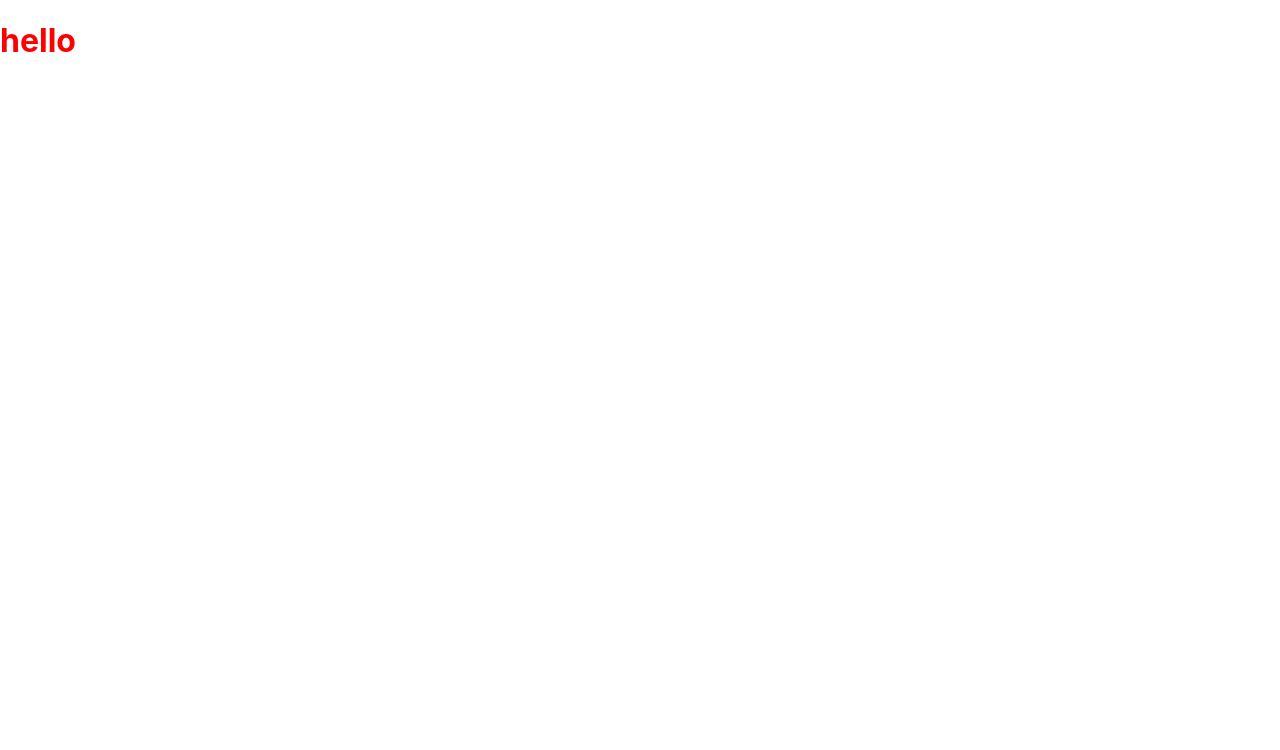
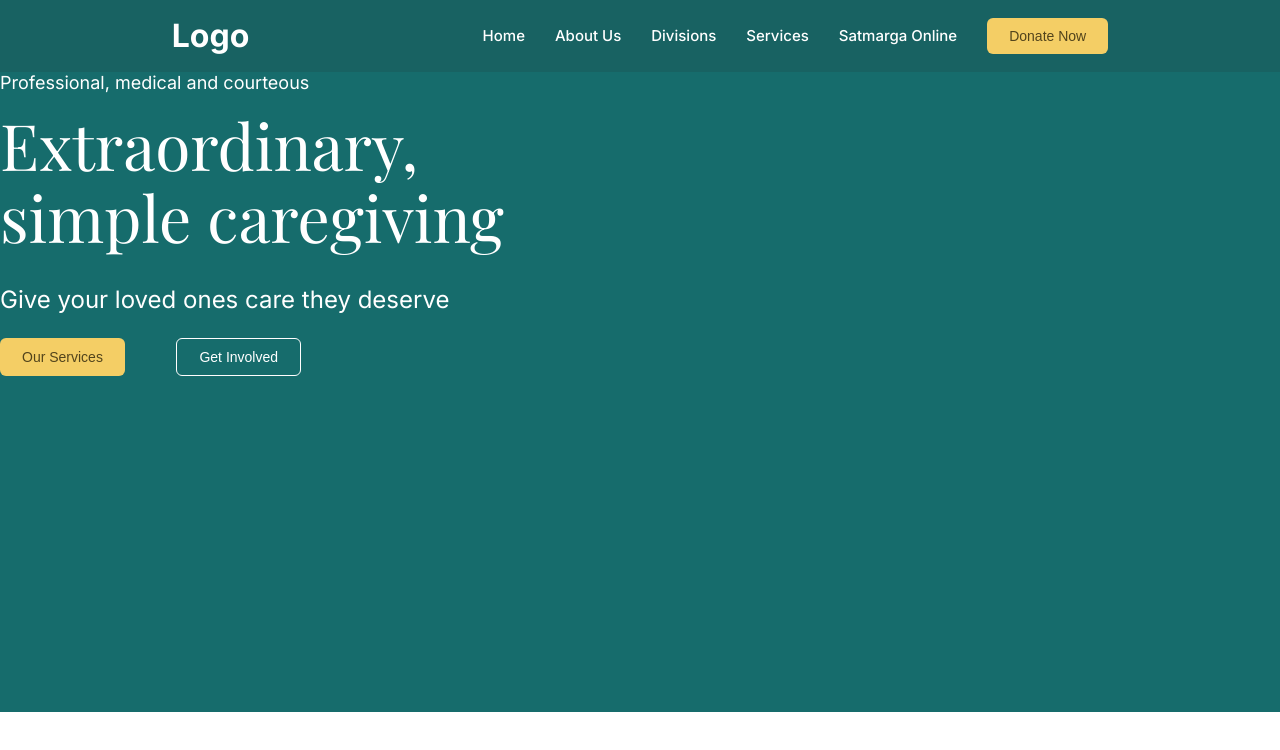
Before and after one commit to arjansunar/old-age-home, a Next.js app: page / in a window 1280 px wide. Shown: the top 750 px of the page. Built offline with nearby package versions, Linux system fonts and the light colour scheme.

Commit message:
making the navbar

```diff
--- /dev/null
+++ b/components/Button/Button.jsx
@@ -0,0 +1,14 @@
+import styles from "./Button.module.scss";
+
+// button varent: primary, outlined
+function Button({ text, variant }) {
+  return (
+    <button
+      className={variant == "outlined" ? styles.outlined : styles.primary}
+    >
+      {text}
+    </button>
+  );
+}
+
+export default Button;
--- /dev/null
+++ b/components/Button/Button.module.scss
@@ -0,0 +1,20 @@
+.base-btn {
+  padding: 10px 22px;
+  border-radius: 6px;
+  font-size: 14px;
+  font-weight: 500;
+  border: none;
+}
+
+.primary {
+  @extend .base-btn;
+  background-color: var(--c-b-primary);
+  color: #52441c;
+}
+
+.outlined {
+  @extend .base-btn;
+  background: transparent;
+  color: white;
+  border: 1px solid white;
+}
--- /dev/null
+++ b/components/Header/Header.jsx
@@ -0,0 +1,50 @@
+import Button from "../Button/Button";
+import styles from "./Header.module.scss";
+import { GiHamburgerMenu as Menu } from "react-icons/gi";
+import { CgClose as MenuClose } from "react-icons/cg";
+import { useState } from "react";
+function Header() {
+  const [openNav, setOpenNav] = useState(false);
+  return (
+    <header className={styles.header}>
+      <nav className={styles.nav}>
+        <h2 className={styles.logo}>Logo</h2>
+        <label
+          htmlFor="nav-toggle"
+          className={styles.navToggleLabel}
+          onClick={() => setOpenNav(!openNav)}
+        >
+          {openNav ? <MenuClose /> : <Menu />}
+        </label>
+        <input
+          type="checkbox"
+          name="nav-toggle"
+          id="nav-toggle"
+          className={styles.navToggle}
+        />
+        <ul className={styles.navItem}>
+          <li className={styles.navItems}>
+            <a href="#">Home</a>
+          </li>
+          <li className={styles.navItems}>
+            <a href="#">About Us</a>
+          </li>
+          <li className={styles.navItems}>
+            <a href="#">Divisions</a>
+          </li>
+          <li className={styles.navItems}>
+            <a href="#">Services</a>
+          </li>
+          <li className={styles.navItems}>
+            <a href="#">Satmarga Online</a>
+          </li>
+          <li className={styles.navButtonWrapper}>
+            <Button text="Donate Now" variant="primary" />
+          </li>
+        </ul>
+      </nav>
+    </header>
+  );
+}
+
+export default Header;
--- /dev/null
+++ b/components/Header/Header.module.scss
@@ -0,0 +1,118 @@
+.header {
+  text-align: center;
+  position: fixed;
+  z-index: 999;
+  top: 0;
+  width: 100%;
+  ul,
+  li,
+  a {
+    text-decoration: none;
+    list-style: none;
+  }
+
+  font-weight: 500;
+  font-size: 14px;
+
+  background-color: var(--c-d-primary);
+  color: var(--c-t-light);
+}
+.nav {
+  height: var(--nav-height);
+  position: relative;
+  .logo {
+    font-size: 2rem;
+    line-height: var(--nav-height);
+  }
+
+  .navToggle {
+    display: none;
+  }
+  .navToggleLabel {
+    cursor: pointer;
+    position: absolute;
+    top: 0;
+    left: 0;
+    font-size: 1.5em;
+    height: var(--nav-height);
+    display: flex;
+    align-items: center;
+    margin-left: 2em;
+
+    &:focus {
+      outline: none;
+    }
+  }
+  .navItem {
+    padding: 1em 0;
+    transform: scale(1, 0);
+    transform-origin: top;
+    transition: transform 250ms ease-in-out;
+    text-align: left;
+
+    .navItems a {
+      opacity: 0;
+      transition: opacity 150ms ease-in-out;
+      line-height: 1.5em;
+      color: inherit;
+    }
+
+    .navButtonWrapper {
+      @extend .navItems;
+      display: flex;
+      justify-content: center;
+      align-items: center;
+    }
+  }
+
+  .navToggle:checked ~ .navItem {
+    transform: scale(1, 1);
+
+    .navItems a {
+      opacity: 1;
+      transition: opacity 250ms ease-in-out 150ms;
+    }
+  }
+
+  @media (max-width: 860px) {
+    .navItem {
+      background-color: var(--c-d-primary);
+      display: flex;
+      justify-content: center;
+      flex-direction: column;
+      align-items: center;
+      row-gap: 2em;
+    }
+  }
+  @media (min-width: 860px) {
+    display: grid;
+    grid-template-columns: 1fr auto minmax(620px, 5fr) 1fr;
+    grid-template-areas: "a logo main s ";
+
+    .logo {
+      grid-area: logo;
+    }
+
+    .navItem {
+      grid-area: main;
+      width: 100%;
+      padding: 0 0;
+      transform: scale(1, 1);
+      display: flex;
+      column-gap: 2em;
+      justify-content: flex-end;
+      .navItems a {
+        opacity: 1;
+        line-height: var(--nav-height);
+      }
+    }
+
+    .navToggleLabel {
+      display: none;
+    }
+  }
+
+  @media (min-width: 1100px) {
+    font-size: 15px;
+  }
+}
--- /dev/null
+++ b/components/HeroSection/Hero.module.scss
@@ -0,0 +1,36 @@
+.hero {
+  margin-top: var(--nav-height);
+  background: var(--c-l-primary);
+  min-height: 80vh;
+
+  color: var(--c-t-light);
+
+  .textWrapper {
+    max-width: 515px;
+    .tag {
+      font-size: 18px;
+      font-weight: 400;
+    }
+    .title {
+      margin-top: 1rem;
+      font-family: var(--ff-playfair);
+      font-size: 4rem;
+      line-height: 4.5rem;
+      font-weight: 400;
+    }
+
+    .subtitle {
+      margin-top: 2rem;
+      font-weight: 400;
+      font-size: 1.5rem;
+    }
+
+    .btnWrapper {
+      margin-top: 1.5rem;
+      display: flex;
+      column-gap: 10%;
+    }
+  }
+  //   display: grid;
+  //   grid-template-columns: 1fr minmax(800px 6fr) 1fr;
+}
--- /dev/null
+++ b/components/HeroSection/index.jsx
@@ -0,0 +1,28 @@
+import Button from "../Button/Button";
+import styles from "./Hero.module.scss";
+// import Img from "next/image";
+
+function Hero() {
+  return (
+    <section className={styles.hero}>
+      <div className={styles.textWrapper}>
+        <span className={styles.tag}>Professional, medical and courteous </span>
+        <h2 className={styles.title}>Extraordinary, simple caregiving</h2>
+        <p className={styles.subtitle}>
+          Give your loved ones care they deserve
+        </p>
+        <div className={styles.btnWrapper}>
+          <Button text="Our Services" />
+          <Button text="Get Involved" variant="outlined" />
+        </div>
+      </div>
+      <div>
+        <div className={styles.imageWrapper}>
+          {/* <Img src="" width="421" height="452" /> */}
+        </div>
+      </div>
+    </section>
+  );
+}
+
+export default Hero;
--- a/package.json
+++ b/package.json
@@ -12,6 +12,7 @@
     "next": "11.1.2",
     "react": "17.0.2",
     "react-dom": "17.0.2",
+    "react-icons": "^4.2.0",
     "sass": "^1.39.0"
   },
   "devDependencies": {
--- /dev/null
+++ b/pages/_document.js
@@ -0,0 +1,29 @@
+import Document, { Html, Head, Main, NextScript } from "next/document";
+
+class MyDocument extends Document {
+  static async getInitialProps(ctx) {
+    const initialProps = await Document.getInitialProps(ctx);
+    return { ...initialProps };
+  }
+
+  render() {
+    return (
+      <Html>
+        <Head>
+          <link rel="preconnect" href="https://fonts.googleapis.com" />
+          <link rel="preconnect" href="https://fonts.gstatic.com" crossOrigin />
+          <link
+            href="https://fonts.googleapis.com/css2?family=Inter:wght@400;500;700&family=Playfair+Display:wght@400;500&display=swap"
+            rel="stylesheet"
+          />
+        </Head>
+        <body>
+          <Main />
+          <NextScript />
+        </body>
+      </Html>
+    );
+  }
+}
+
+export default MyDocument;
--- a/pages/index.js
+++ /dev/null
@@ -1,11 +0,0 @@
-import Head from "next/head";
-import Image from "next/image";
-import styles from "../styles/Home.module.scss";
-
-export default function Home() {
-  return (
-    <div className={styles.container}>
-      <h1>hello</h1>
-    </div>
-  );
-}
--- /dev/null
+++ b/pages/index.jsx
@@ -0,0 +1,15 @@
+import Head from "next/head";
+import Image from "next/image";
+import Header from "../components/Header/Header";
+import Hero from "../components/HeroSection";
+
+export default function Home() {
+  return (
+    <div>
+      <Header />
+      <main>
+        <Hero />
+      </main>
+    </div>
+  );
+}
--- a/styles/Home.module.scss
+++ /dev/null
@@ -1,5 +0,0 @@
-.container {
-  h1 {
-    color: red;
-  }
-}
--- a/styles/globals.css
+++ b/styles/globals.css
@@ -1,16 +1,42 @@
-html,
-body {
-  padding: 0;
-  margin: 0;
-  font-family: -apple-system, BlinkMacSystemFont, Segoe UI, Roboto, Oxygen,
-    Ubuntu, Cantarell, Fira Sans, Droid Sans, Helvetica Neue, sans-serif;
+:root {
+  --nav-height: 72px;
+  /* font family */
+  --ff-inter: "Inter", sans-serif;
+  --ff-playfair: "Playfair Display", serif;
+
+  /* colors-- format eg: c(color)-d(dark or light)-primary(varient) */
+  --c-d-primary: #186262;
+  --c-l-primary: #166c6c;
+  /* text color */
+  --c-t-light: #fff;
+  /* button color */
+  --c-b-primary: #f4ce65;
 }
 
-a {
-  color: inherit;
-  text-decoration: none;
+*,
+*::before,
+*after {
+  box-sizing: border-box;
 }
 
-* {
-  box-sizing: border-box;
+body {
+  margin: 0;
+  padding: 0;
+  font-size: 16px;
+  font-family: -apple-system, BlinkMacSystemFont, "Segoe UI", Roboto, Oxygen,
+    Ubuntu, Cantarell, "Open Sans", "Helvetica Neue", sans-serif;
+  font-family: var(--ff-inter);
 }
+
+h1,
+h2,
+h3,
+h4,
+h5,
+h6,
+ul,
+li,
+p {
+  margin: 0;
+  padding: 0;
+}
```
Also changed, not shown: 1 other file (tests, documents, lock files or other folders).
